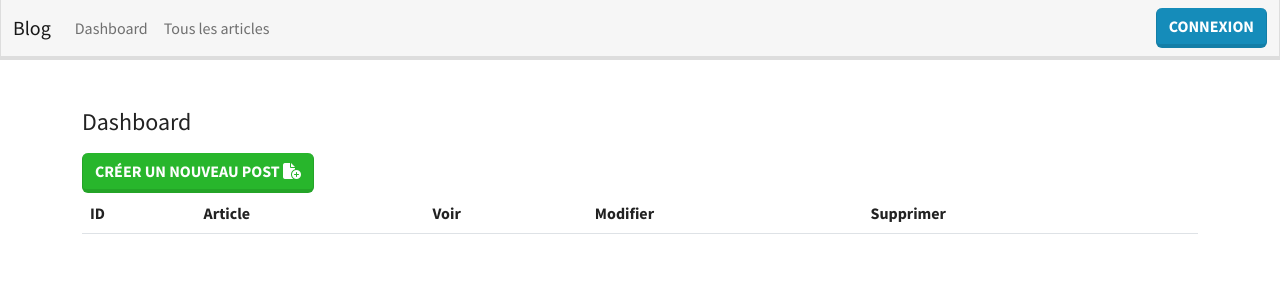
After one commit to JulieDrouin/Blog-Symfony, a Symfony app: template templates/admin/dashboard.html.twig in a window 1280 px wide. The commit adds this page. Shown: the top 300 px of the page. Run offline with Twig, Linux system fonts and the light colour scheme; the template is opened without the code that fills it, so the values that code supplies are empty; some libraries are stand-ins or nearby versions.

Commit message:
feat: add delete function && dashboard admin

```diff
--- /dev/null
+++ b/templates/admin/dashboard.html.twig
@@ -0,0 +1,53 @@
+{% extends "base.html.twig" %}
+
+{% block title %}
+    Dashboard Admin
+{% endblock %}
+
+{% block body %}
+    <h4>
+        Dashboard
+    </h4>
+    <div class="mt-3">
+    <button type="submit" class="btn btn-success" role="button">
+        <a href="{{ path('post_create') }}" style="color: #FEFEFE; text-decoration: none">
+            Créer un nouveau post <i class="fa-solid fa-file-circle-plus"></i>
+        </a>
+    </button>
+</div>
+    <table class="table table-hover">
+        <thead>
+            <tr>
+                <th scope="col">ID</th>
+                <th scope="col">Article</th>
+                <th scope="col">Voir</th>
+                <th scope="col">Modifier</th>
+                <th scope="col">Supprimer</th>
+            </tr>
+        </thead>
+        <tbody>
+        {% for post in posts %}
+            <tr class="table-light">
+                <th scope="row">{{ post.id }}</th>
+                <th scope="row">{{ post.title }}</th>
+                <td>
+                    <button type="submit" class="btn btn-primary" role="button">
+                        <a href="{{ path('post_show', { 'category_slug': post.category.slug, 'slug': post.slug }) }}" style="color: #FEFEFE"><i class="fa-solid fa-eye"></i></a>
+                    </button>
+                </td>
+                <td>
+                    <button type="submit" class="btn btn-primary" role="button">
+                        <a href="{{ path('post_edit', {'id': post.id }) }}" style="color: #FEFEFE"><i class="fa-solid fa-pen"></i></a>
+                    </button>
+                </td>
+                <td>
+                    <button type="submit" class="btn btn-primary" role="button">
+                        <a href="{{ path('post_delete', {'id': post.id }) }}" style="color: #FEFEFE"><i class="fa-solid fa-trash-can"></i></a>
+                    </button>
+                </td>
+            </tr>
+        {% endfor %}
+        </tbody>
+    </table>
+
+{% endblock %}
--- a/templates/post/create.html.twig
+++ b/templates/post/create.html.twig
@@ -8,6 +8,8 @@
     <h4>
         Nouvel article
     </h4>
+    <div class="mt-3">
+        <a type="button" class="btn btn-success btn-sm mb-3" href="{{ path('post_dashboard') }}">Retourner au dashboard</a>
         {{ form_start(formView) }}
         {{ form_errors(formView) }}
         <div class="row">
@@ -28,4 +30,5 @@
             </div>
         </div>
         {{ form_end(formView) }}
+    </div>
 {% endblock %}
--- a/templates/shared/_navbar.html.twig
+++ b/templates/shared/_navbar.html.twig
@@ -9,7 +9,7 @@
         <div class="collapse navbar-collapse" id="navbarColor03">
             <ul class="navbar-nav me-auto">
                 <li class="nav-item">
-                    <a class="nav-link" href="{{ path('post_create') }}">
+                    <a class="nav-link" href="{{ path('post_dashboard') }}">
                         Dashboard
                     </a>
                 </li>
```
Also changed, not shown: src/Controller/PostController.php (+35 -2 lines), templates/post/edit.html.twig (+5 -2 lines), 1 other file. Lines whose indentation alone changed are shown as unchanged.
